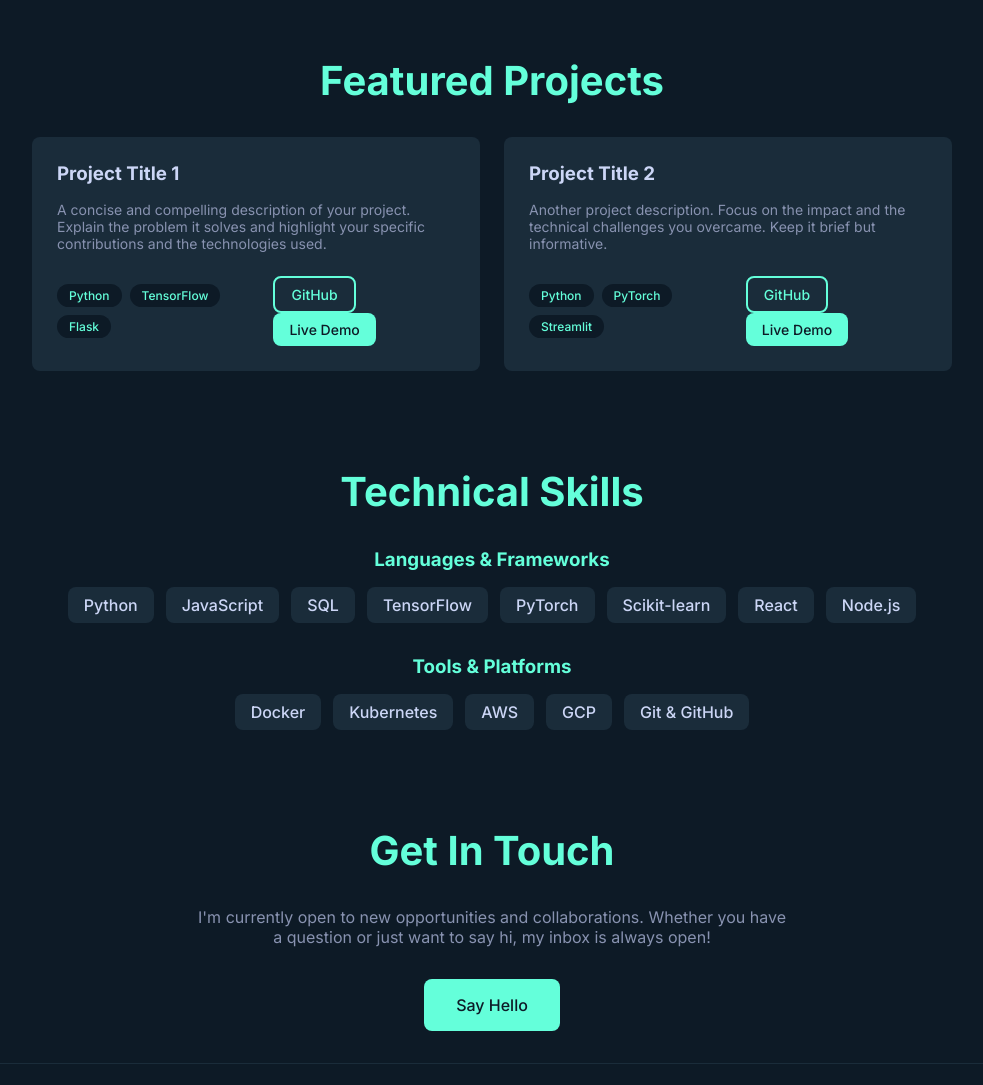
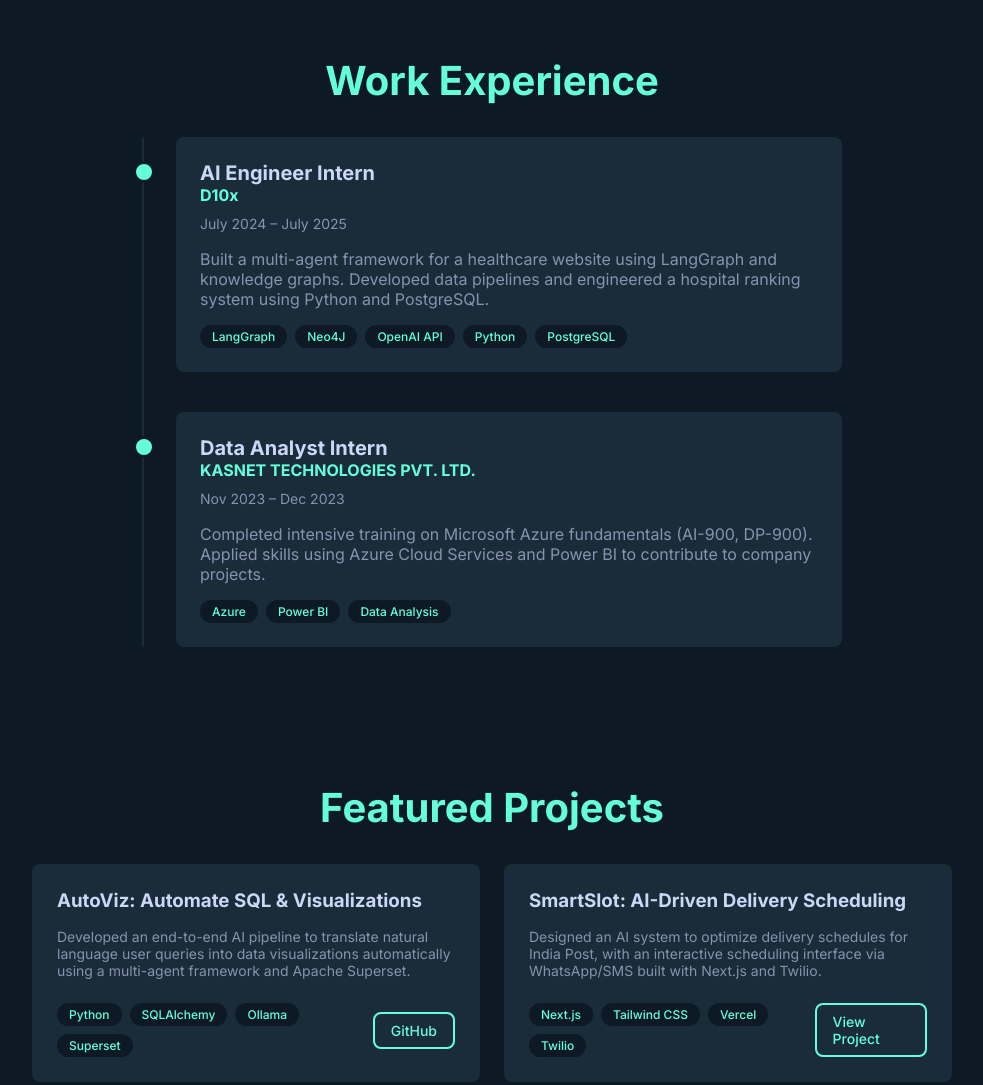
Before and after one commit to OmShirude/OmShirude.github.io, a plain HTML site: page index.html in a window 1280 px wide. Shown: the part 1280-2365 px from the top of the page, without its empty margins (148-1131 px from the left). Drawn offline with Linux system fonts and the light colour scheme.

Commit message:
Add files via upload

```diff
--- a/index.html
+++ b/index.html
@@ -16,6 +16,7 @@
                 <ul class="nav__list">
                     <li class="nav__item"><a href="#home" class="nav__link active-link">Home</a></li>
                     <li class="nav__item"><a href="#about" class="nav__link">About</a></li>
+                    <li class="nav__item"><a href="#experience" class="nav__link">Experience</a></li>
                     <li class="nav__item"><a href="#projects" class="nav__link">Projects</a></li>
                     <li class="nav__item"><a href="#skills" class="nav__link">Skills</a></li>
                     <li class="nav__item"><a href="#contact" class="nav__link">Contact</a></li>
@@ -41,11 +42,12 @@
                     </p>
                     <div class="hero__buttons">
                         <a href="#projects" class="btn btn--primary">View My Work</a>
-                        <a href="#" class="btn btn--outline" target="_blank">Download CV</a>
+                        <a href="Resume_Om.pdf" class="btn btn--outline" target="_blank">Download CV</a>
                     </div>
                 </div>
                 <div class="hero__image">
-                    <div class="hero__avatar">OS</div>
+                    <!-- Replace the div with an img tag for your profile picture -->
+                    <img src="profile.jpg" alt="Om Shirude" class="hero__avatar">
                 </div>
             </div>
         </section>
@@ -57,18 +59,61 @@
                 <div class="about__content">
                     <div class="about__text">
                         <p>
-                            I specialize in developing machine learning models, architecting scalable AI applications, and deriving insights from large datasets. I thrive on solving challenging problems and am always eager to learn and apply new technologies to create impactful solutions.
+                            I specialize in developing machine learning models, architecting scalable AI applications, and deriving insights from large datasets. I thrive on solving challenging problems and am always eager to learn and apply new technologies to create impactful solutions. When I'm not coding, I enjoy a good game of chess.
                         </p>
                     </div>
                     <div class="about__info">
                         <div class="about__card">
                             <h3>Core Interests</h3>
                             <ul>
+                                <li>- Creating Agents</li>
                                 <li>- Natural Language Processing</li>
-                                <li>- Computer Vision</li>
                                 <li>- Deep Learning Frameworks</li>
                                 <li>- MLOps & Deployment</li>
                             </ul>
+                        </div>
+                    </div>
+                </div>
+            </div>
+        </section>
+
+        <!-- Experience Section -->
+        <section class="experience section" id="experience">
+            <div class="container">
+                <h2 class="section__title">Work Experience</h2>
+                <div class="experience__timeline">
+                    <!-- Experience Item 1 -->
+                    <div class="experience__item">
+                        <div class="experience__header">
+                            <h3 class="experience__role">AI Engineer Intern</h3>
+                            <h4 class="experience__company">D10x</h4>
+                            <span class="experience__date">July 2024 – July 2025</span>
+                        </div>
+                        <p class="experience__description">
+                            Built a multi-agent framework for a healthcare website using LangGraph and knowledge graphs. Developed data pipelines and engineered a hospital ranking system using Python and PostgreSQL.
+                        </p>
+                        <div class="tech-tags">
+                            <span class="tag">LangGraph</span>
+                            <span class="tag">Neo4J</span>
+                            <span class="tag">OpenAI API</span>
+                            <span class="tag">Python</span>
+                            <span class="tag">PostgreSQL</span>
+                        </div>
+                    </div>
+                    <!-- Experience Item 2 -->
+                    <div class="experience__item">
+                        <div class="experience__header">
+                            <h3 class="experience__role">Data Analyst Intern</h3>
+                            <h4 class="experience__company">KASNET TECHNOLOGIES PVT. LTD.</h4>
+                            <span class="experience__date">Nov 2023 – Dec 2023</span>
+                        </div>
+                        <p class="experience__description">
+                            Completed intensive training on Microsoft Azure fundamentals (AI-900, DP-900). Applied skills using Azure Cloud Services and Power BI to contribute to company projects.
+                        </p>
+                        <div class="tech-tags">
+                            <span class="tag">Azure</span>
+                            <span class="tag">Power BI</span>
+                            <span class="tag">Data Analysis</span>
                         </div>
                     </div>
                 </div>
@@ -83,40 +128,56 @@
                     <!-- Project Card 1 -->
                     <div class="project__card card">
                         <div class="card__body">
-                            <h3>Project Title 1</h3>
-                            <p>A concise and compelling description of your project. Explain the problem it solves and highlight your specific contributions and the technologies used.</p>
+                            <h3>AutoViz: Automate SQL & Visualizations</h3>
+                            <p>Developed an end-to-end AI pipeline to translate natural language user queries into data visualizations automatically using a multi-agent framework and Apache Superset.</p>
                         </div>
                         <div class="card__footer">
                             <div class="tech-tags">
                                 <span class="tag">Python</span>
-                                <span class="tag">TensorFlow</span>
-                                <span class="tag">Flask</span>
+                                <span class="tag">SQLAlchemy</span>
+                                <span class="tag">Ollama</span>
+                                <span class="tag">Superset</span>
                             </div>
                             <div class="project__links">
-                                <a href="#" target="_blank" class="btn btn--sm btn--outline">GitHub</a>
-                                <a href="#" target="_blank" class="btn btn--sm btn--primary">Live Demo</a>
+                                <a href="https://github.com/OmShirude/AutoViz" target="_blank" class="btn btn--sm btn--outline">GitHub</a>
                             </div>
                         </div>
                     </div>
                      <!-- Project Card 2 -->
                     <div class="project__card card">
                         <div class="card__body">
-                            <h3>Project Title 2</h3>
-                            <p>Another project description. Focus on the impact and the technical challenges you overcame. Keep it brief but informative.</p>
+                            <h3>SmartSlot: AI-Driven Delivery Scheduling</h3>
+                            <p>Designed an AI system to optimize delivery schedules for India Post, with an interactive scheduling interface via WhatsApp/SMS built with Next.js and Twilio.</p>
                         </div>
                         <div class="card__footer">
                             <div class="tech-tags">
-                                <span class="tag">Python</span>
-                                <span class="tag">PyTorch</span>
-                                <span class="tag">Streamlit</span>
+                                <span class="tag">Next.js</span>
+                                <span class="tag">Tailwind CSS</span>
+                                <span class="tag">Vercel</span>
+                                <span class="tag">Twilio</span>
                             </div>
                             <div class="project__links">
-                                <a href="#" target="_blank" class="btn btn--sm btn--outline">GitHub</a>
-                                <a href="#" target="_blank" class="btn btn--sm btn--primary">Live Demo</a>
+                                <a href="https://smartslot.vercel.app" target="_blank" class="btn btn--sm btn--outline">View Project</a>
                             </div>
                         </div>
                     </div>
-                    <!-- Add more project cards here -->
+                    <!-- Project Card 3 -->
+                    <div class="project__card card">
+                        <div class="card__body">
+                            <h3>Flight Price Prediction Analysis</h3>
+                            <p>Developed and evaluated multiple regression models (Linear, Decision Tree, Extra Trees) to predict airfare dynamics and identify cost-effective travel solutions.</p>
+                        </div>
+                        <div class="card__footer">
+                            <div class="tech-tags">
+                                <span class="tag">Pandas</span>
+                                <span class="tag">Matplotlib</span>
+                                <span class="tag">Scikit-learn</span>
+                            </div>
+                            <div class="project__links">
+                                <a href="https://github.com/OmShirude/Projects/blob/main/Predicting_flight_prices.py" target="_blank" class="btn btn--sm btn--outline">GitHub</a>
+                            </div>
+                        </div>
+                    </div>
                 </div>
             </div>
         </section>
@@ -130,23 +191,24 @@
                         <h3>Languages & Frameworks</h3>
                         <div class="skill-tags">
                             <span class="skill-tag">Python</span>
-                            <span class="skill-tag">JavaScript</span>
                             <span class="skill-tag">SQL</span>
+                            <span class="skill-tag">LangChain</span>
+                            <span class="skill-tag">LangGraph</span>
                             <span class="skill-tag">TensorFlow</span>
                             <span class="skill-tag">PyTorch</span>
                             <span class="skill-tag">Scikit-learn</span>
-                            <span class="skill-tag">React</span>
-                            <span class="skill-tag">Node.js</span>
                         </div>
                     </div>
                     <div class="skills__category">
                         <h3>Tools & Platforms</h3>
                          <div class="skill-tags">
-                            <span class="skill-tag">Docker</span>
-                            <span class="skill-tag">Kubernetes</span>
-                            <span class="skill-tag">AWS</span>
-                            <span class="skill-tag">GCP</span>
+                            <span class="skill-tag">PostgreSQL</span>
+                            <span class="skill-tag">SQLAlchemy</span>
+                            <span class="skill-tag">OpenAI API</span>
+                            <span class="skill-tag">HuggingFace</span>
+                            <span class="skill-tag">Ollama</span>
                             <span class="skill-tag">Git & GitHub</span>
+                            <span class="skill-tag">Power BI</span>
                         </div>
                     </div>
                 </div>
--- a/style.css
+++ b/style.css
@@ -178,13 +178,8 @@ img {
     width: 250px;
     height: 250px;
     border-radius: 50%;
-    background: linear-gradient(45deg, var(--primary-color), var(--primary-color-alt));
-    display: flex;
-    align-items: center;
-    justify-content: center;
-    font-size: 5rem;
-    font-weight: 700;
-    color: var(--bg-color);
+    object-fit: cover; /* Ensures the image covers the area without distortion */
+    border: 3px solid var(--primary-color);
     box-shadow: 0 0 40px rgba(100, 255, 218, 0.3);
 }
 
@@ -257,6 +252,60 @@ img {
     padding: 0.25rem 0;
 }
 
+/* Experience Section */
+.experience__timeline {
+    position: relative;
+    max-width: 700px;
+    margin: 0 auto;
+    padding-left: 2rem;
+    border-left: 2px solid var(--bg-color-light);
+}
+
+.experience__item {
+    position: relative;
+    margin-bottom: 2.5rem;
+    padding: 1.5rem;
+    background-color: var(--container-color);
+    border-radius: 0.5rem;
+}
+
+.experience__item::before {
+    content: '';
+    position: absolute;
+    left: -2.7rem;
+    top: 1.5rem;
+    width: 1rem;
+    height: 1rem;
+    border-radius: 50%;
+    background-color: var(--primary-color);
+    border: 3px solid var(--bg-color);
+}
+
+.experience__header {
+    margin-bottom: var(--mb-1);
+}
+
+.experience__role {
+    font-size: 1.25rem;
+    color: var(--text-color);
+}
+
+.experience__company {
+    font-size: 1rem;
+    color: var(--primary-color);
+    margin-bottom: var(--mb-0-5);
+}
+
+.experience__date {
+    font-size: var(--small-font-size);
+    color: var(--text-color-light);
+}
+
+.experience__description {
+    color: var(--text-color-light);
+    margin-bottom: var(--mb-1);
+}
+
 /* Projects Section */
 .projects__grid {
   display: grid;
@@ -270,6 +319,9 @@ img {
   padding: 1.5rem;
   transition: transform 0.3s, box-shadow 0.3s;
   border: 1px solid transparent;
+  display: flex;
+  flex-direction: column;
+  justify-content: space-between;
 }
 
 .card:hover {
@@ -401,7 +453,6 @@ img {
   .hero__avatar {
       width: 200px;
       height: 200px;
-      font-size: 4rem;
   }
   .hero__buttons {
       justify-content: center;
```
Also changed, not shown: app.js (+14 -7 lines), profile.jpg (added), 1 other file.
